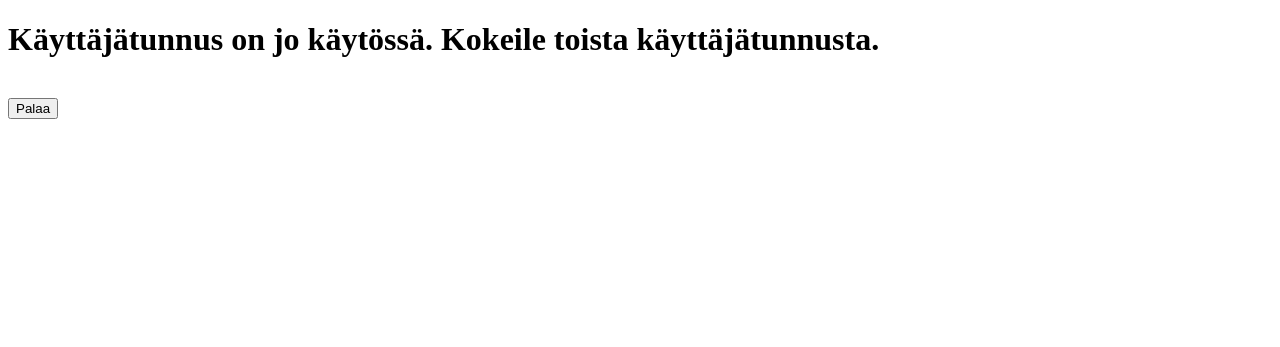
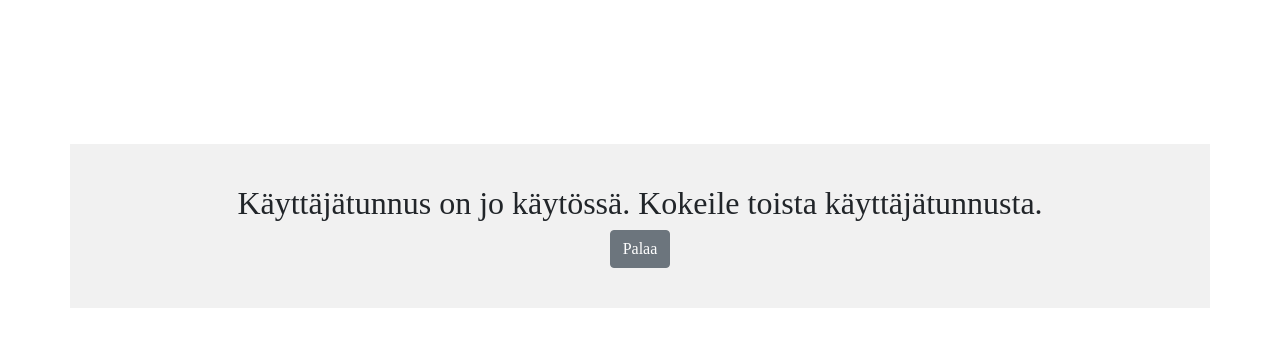
Before and after one commit to maizzuu/tsoha, a Flask app: template templates/username_taken.html in a window 1280 px wide. Shown: the top 347 px of the page. Run offline with Flask 2, Linux system fonts and the light colour scheme; the template is opened without the code that fills it, so the values that code supplies are empty; some libraries are stand-ins or nearby versions.

Commit message:
updated appearance

```diff
--- a/templates/username_taken.html
+++ b/templates/username_taken.html
@@ -1,6 +1,25 @@
 <!DOCTYPE html>
+<link rel="stylesheet" href="https://stackpath.bootstrapcdn.com/bootstrap/4.5.0/css/bootstrap.min.css">
+<style>
+  body{
+      font-family: serif;
+  }
+  .container{
+        text-align: center;
+        font-size: 20px;
+        padding: 40px;
+        background-color: #f1f1f1;
+    }
+</style>
+
 <title>Käyttäjätunnus käytössä</title>
 
-<h1>Käyttäjätunnus on jo käytössä. Kokeile toista käyttäjätunnusta.</h1>
-<br>
-<button type="button" onclick="location.href='/create'">Palaa</button>
+<br><br><br><br><br><br>
+<div class="container">
+    <div class="row">
+        <div class="col" style="text-align: center;"><h2>Käyttäjätunnus on jo käytössä. Kokeile toista käyttäjätunnusta.</h2></div>
+    </div>
+    <div class="row">
+        <div class="col" style="text-align: center;"><button type="button" onclick="location.href='/create'" class="btn btn-secondary">Palaa</button></div>
+    </div>
+</div>
```
Also changed, not shown: templates/wrong_password.html (+22 -4 lines), templates/wrong_username.html (+22 -4 lines).
